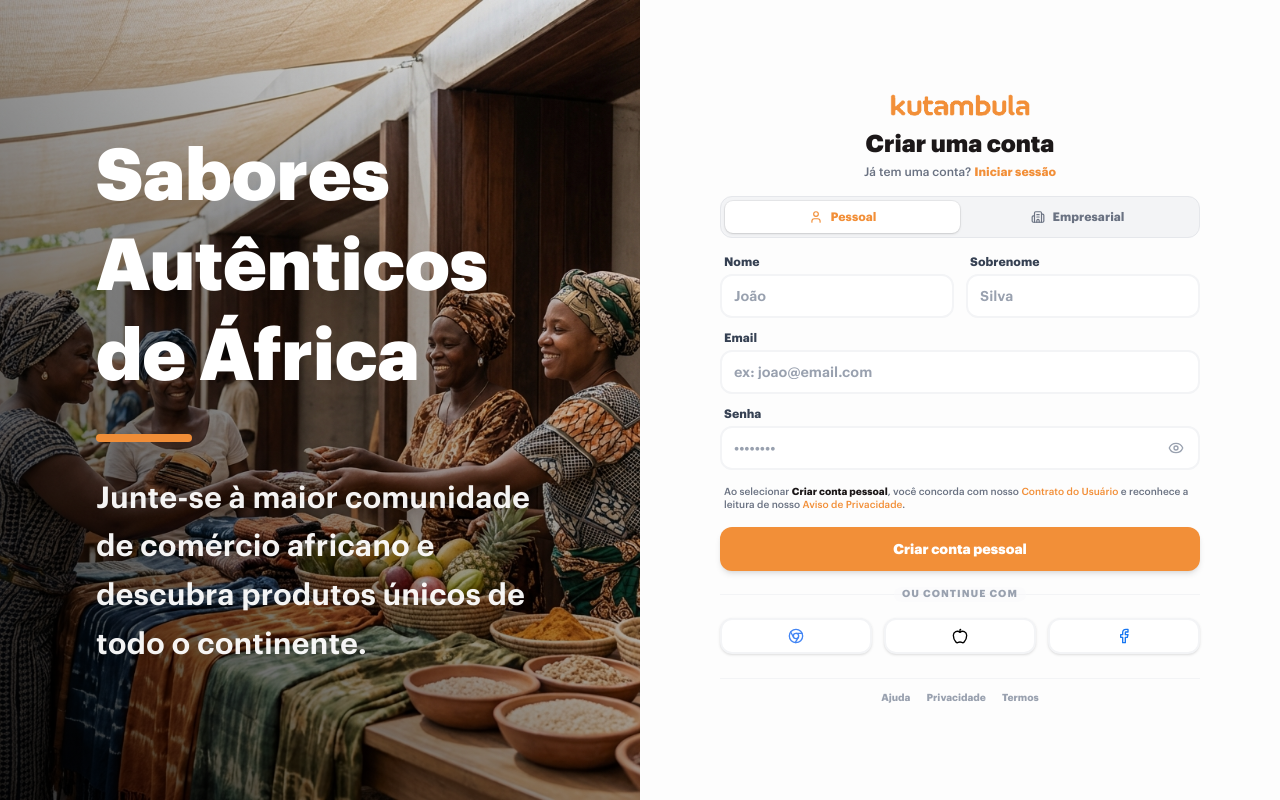
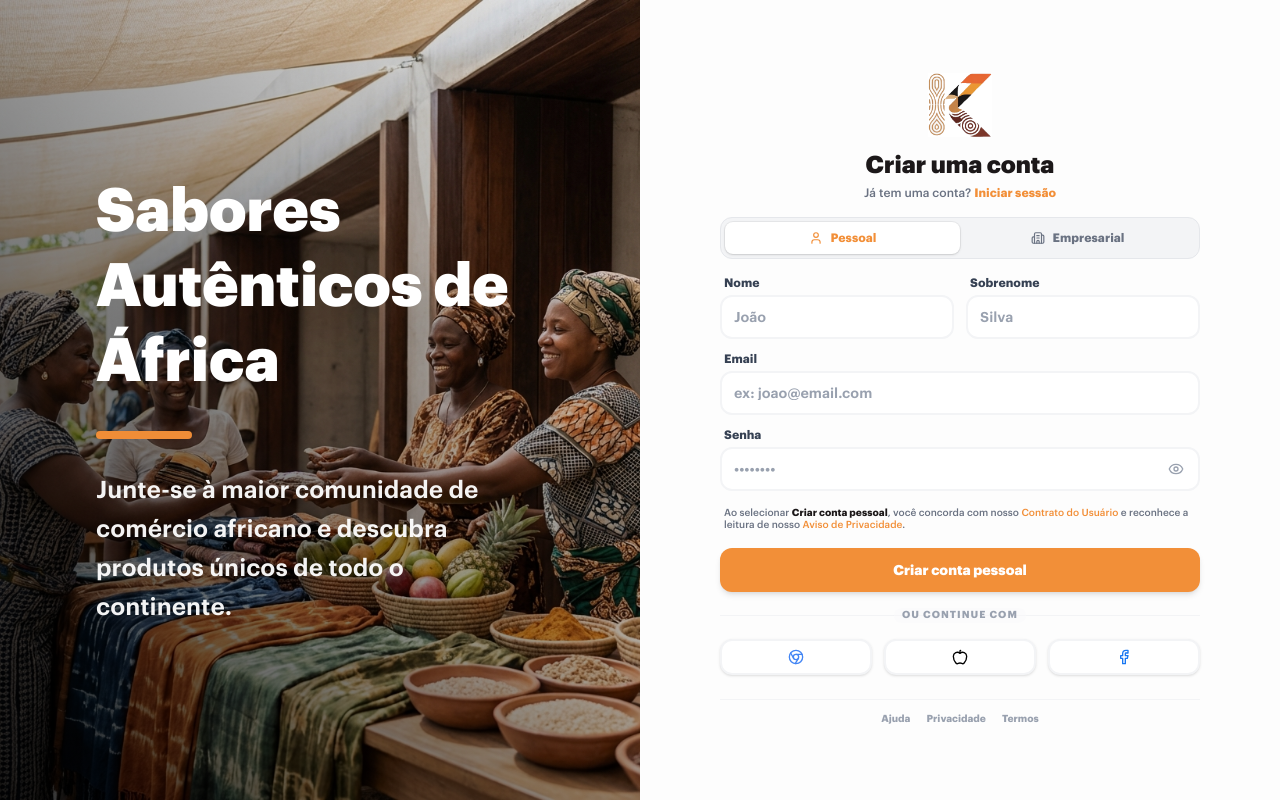
Before and after one commit to kutambula/kutambula-marketplace, a React (Vite) app: page /register in a window 1280 px wide. Built offline with nearby package versions, Linux system fonts and the light colour scheme.

Commit message:
style: Update logo image path and size, and adjust UI elements on login and registration pages.

```diff
--- a/src/pages/public/LoginPage.tsx
+++ b/src/pages/public/LoginPage.tsx
@@ -1,7 +1,7 @@
 import { useState } from 'react';
 import { Link } from 'react-router-dom';
 import { Chrome, Facebook, Apple, Eye, EyeOff } from 'lucide-react';
-import icon4 from '../../assets/images/icon5.png';
+import icon4 from '../../assets/images/icon.png';
 
 export default function LoginPage() {
     const [identifier, setIdentifier] = useState('');
@@ -11,21 +11,22 @@ export default function LoginPage() {
     return (
         <div className="min-h-screen bg-background flex flex-col items-center justify-center p-4 sm:p-6 lg:p-8">
             {/* Logo Section */}
-            <div className="mb-6 w-full max-w-sm flex justify-center">
+
+
+            {/* Login Card */}
+            <div className="w-full max-w-[400px] bg-white rounded-3xl shadow-xl border border-gray-100 p-6 sm:p-8">
+                <div className="text-center mb-2">
+                     <div className="mb-2 w-full max-w-sm flex justify-center">
                 <Link to="/" className="group">
                     <img
                         src={icon4}
                         alt="Kutambula Marketplace"
-                        className="w-32 sm:w-40 object-contain transition-transform duration-300 group-hover:scale-105"
+                        className="w-16 sm:w-16 object-contain transition-transform duration-300 group-hover:scale-105"
                     />
                 </Link>
-            </div>
-
-            {/* Login Card */}
-            <div className="w-full max-w-[400px] bg-white rounded-3xl shadow-xl border border-gray-100 p-6 sm:p-8">
-                <div className="text-center mb-6">
+                </div>
                     <h1 className="text-xl sm:text-2xl font-black text-secondary mb-1">
-                        Inicie sessão na sua conta
+                        Inicie sessão na <br/> sua conta
                     </h1>
                     <p className="text-xs text-gray-500 font-medium">
                         Novo no Kutambula?{' '}
--- a/src/pages/public/RegisterPage.tsx
+++ b/src/pages/public/RegisterPage.tsx
@@ -1,7 +1,7 @@
 import { useState } from 'react';
 import { Link } from 'react-router-dom';
 import { Chrome, Facebook, Apple, Eye, EyeOff, User, Building2, ChevronDown, CheckCircle2 } from 'lucide-react';
-import icon5 from '../../assets/images/icon5.png';
+import icon5 from '../../assets/images/icon.png';
 import sidebarImage from '../../assets/images/registration_sidebar.png';
 
 export default function RegisterPage() {
@@ -34,11 +34,11 @@ export default function RegisterPage() {
                 />
                 <div className="absolute inset-0 bg-linear-to-tr from-black/80 via-black/40 to-transparent flex flex-col justify-center p-16 xl:p-24">
                     <div className="max-w-xl">
-                        <h2 className="text-5xl xl:text-7xl font-black text-white mb-8 leading-tight drop-shadow-2xl">
-                            Sabores Autênticos <br /> de África
+                        <h2 className="text-4xl xl:text-6xl font-black text-white mb-8 leading-tight drop-shadow-2xl">
+                            Sabores Autênticos de África
                         </h2>
                         <div className="w-24 h-2 bg-primary mb-8 rounded-full"></div>
-                        <p className="text-xl xl:text-3xl text-white/95 font-semibold leading-relaxed drop-shadow-lg">
+                        <p className="text-lg xl:text-2xl text-white/95 font-semibold leading-relaxed drop-shadow-lg">
                             Junte-se à maior comunidade de comércio africano e descubra produtos únicos de todo o continente.
                         </p>
                     </div>
@@ -51,7 +51,7 @@ export default function RegisterPage() {
                     {/* Header */}
                     <div className="flex flex-col items-center mb-4">
                         <Link to="/" className="mb-3 hover:scale-105 transition-transform">
-                            <img src={icon5} alt="Kutambula" className="w-32 sm:w-36 object-contain" />
+                            <img src={icon5} alt="Kutambula" className="w-16 sm:w-16 object-contain" />
                         </Link>
                         <h1 className="text-xl sm:text-2xl font-black text-secondary text-center mb-1">
                             Criar uma conta
```
